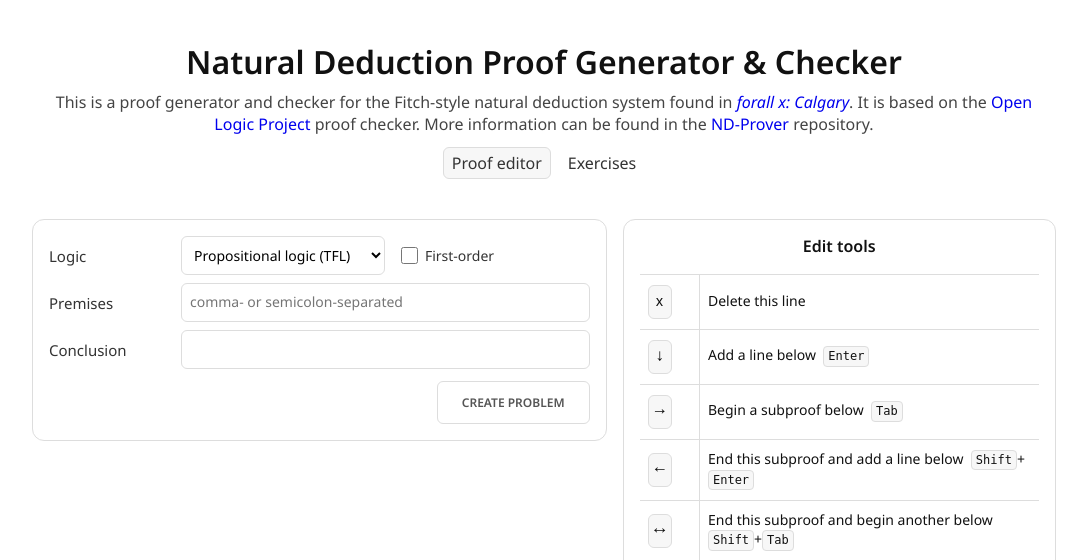
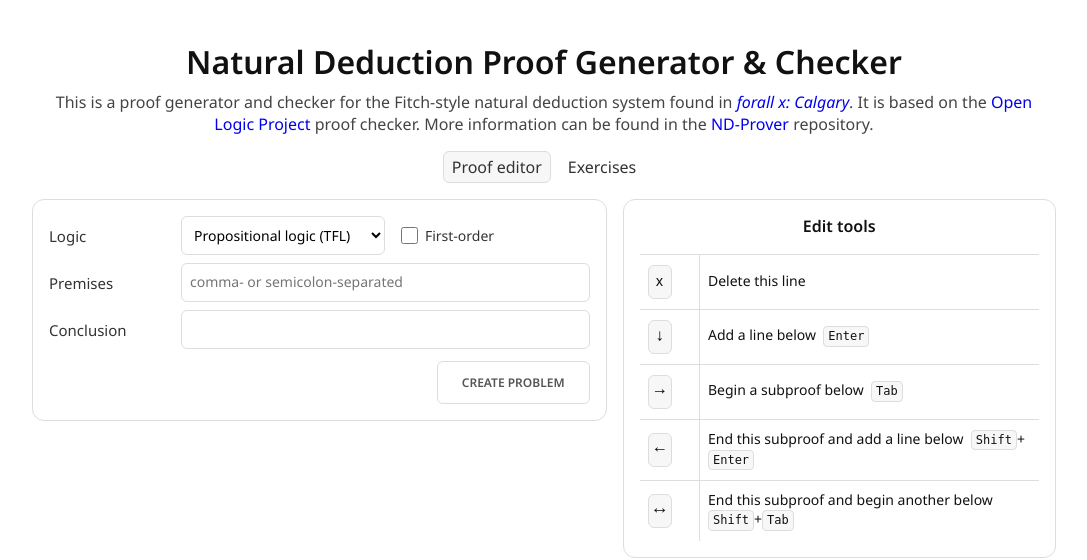
Before and after one commit to daniyal1249/ND-Prover, a Flask app: page / in a window 1280 px wide. Shown: the top 560 px of the page, without its empty margins (96-1183 px from the left). Run offline with Flask 3, Linux system fonts and the light colour scheme; some web fonts are replaced.

Commit message:
minor fixes to header spacing

```diff
--- a/site/static/css/components/header.css
+++ b/site/static/css/components/header.css
@@ -8,7 +8,7 @@
 /* === Top Header === */
 /* Top header (centered title) */
 .site-header {
-  padding: var(--spacing-xxxl) var(--spacing-xl);
+  padding: var(--spacing-xxxl) var(--spacing-xl) var(--spacing-xl);
   text-align: center;
 }
 
@@ -23,7 +23,7 @@
 
 /* === Header Navigation === */
 .site-nav {
-  margin-top: var(--spacing-lg);
+  margin-top: var(--spacing-xl);
   display: flex;
   flex-wrap: wrap;
   justify-content: center;
--- a/site/static/css/responsive.css
+++ b/site/static/css/responsive.css
@@ -167,6 +167,6 @@
   }
 
   .site-header {
-    padding: var(--spacing-xxl) var(--spacing-lg);
+    padding: var(--spacing-xxl) var(--spacing-lg) var(--spacing-xl);
   }
 }
```
